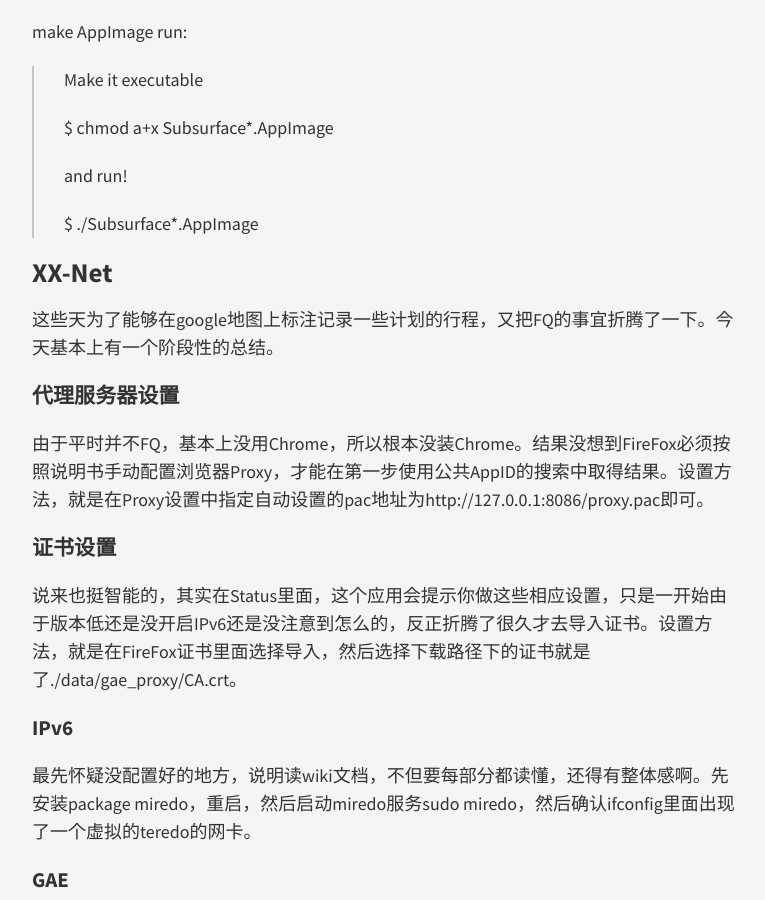
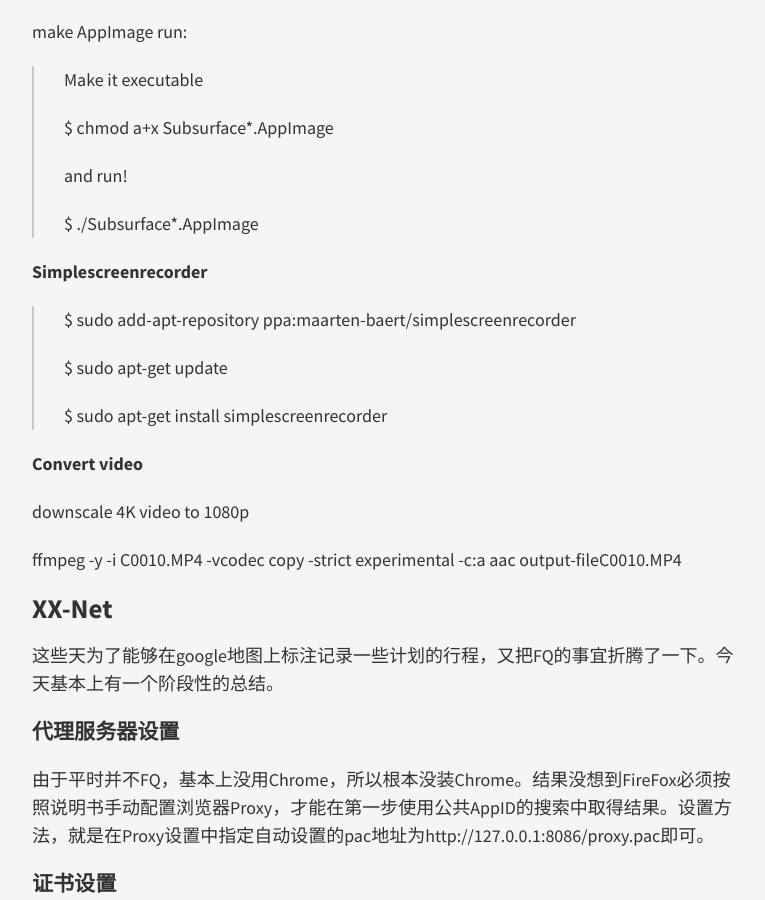
Before and after one commit to Dinneth/myblog, a Jekyll site: the page built from _posts/2018-02-07-Git-Jekyll-Ubuntu.md, in a window 1280 px wide and 900 px high, scrolled down 6062 px. Shown: the whole window, without its empty margins (253-1018 px from the left). Built offline with Jekyll 4.4.1, drawn with Linux system fonts in a browser that asks for light colours.

Commit message:
new post

```diff
--- a/_posts/2018-02-07-Git-Jekyll-Ubuntu.md
+++ b/_posts/2018-02-07-Git-Jekyll-Ubuntu.md
@@ -182,7 +182,7 @@ log off then log on again
 
 ### 常用软件
 
-OpenShot Video Editor
+#### OpenShot Video Editor
 
 make AppImage run:
 
@@ -194,7 +194,20 @@ make AppImage run:
 >
 > $ ./Subsurface*.AppImage
 
+#### Simplescreenrecorder
 
+> $ sudo add-apt-repository ppa:maarten-baert/simplescreenrecorder
+>
+>$ sudo apt-get update
+>
+>$ sudo apt-get install simplescreenrecorder
+
+
+#### Convert video
+
+downscale 4K video to 1080p
+
+ffmpeg -y -i C0010.MP4 -vcodec copy -strict experimental -c:a aac output-fileC0010.MP4
 
 
 ## XX-Net
```
